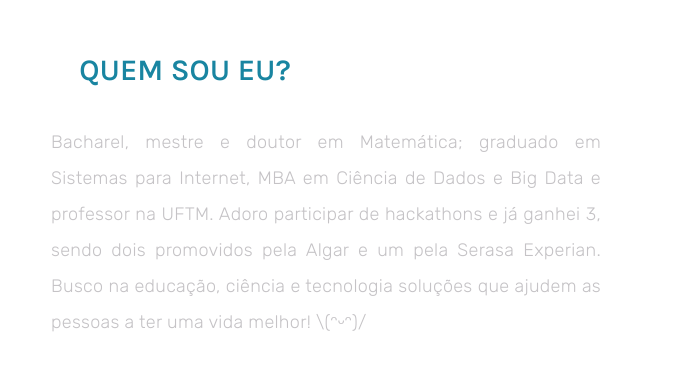
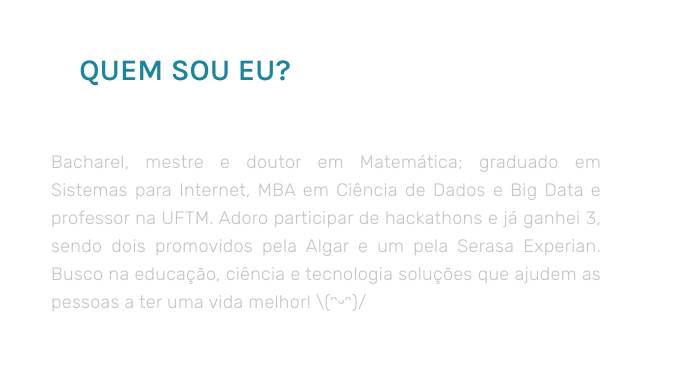
Before and after one commit to leandrocl2005/leandro-portfolio, a plain HTML site: page index.html in a window 1280 px wide. Shown: the part 1040-1430 px from the top of the page, 455-1135 px from the left. Drawn offline with Linux system fonts and the light colour scheme.

Commit message:
fix height for paragraph and image name

```diff
--- a/css/styles.css
+++ b/css/styles.css
@@ -83,7 +83,7 @@ h1, h2, h3, h4, h5, h6 {
 p {
   font-size: var(--p-font-size);
   font-weight: var(--font-weight-light);
-  line-height: 2em;
+  line-height: 28px;
   letter-spacing: 0.3px;
   color: var(--p-color);
   text-align: justify;
```
